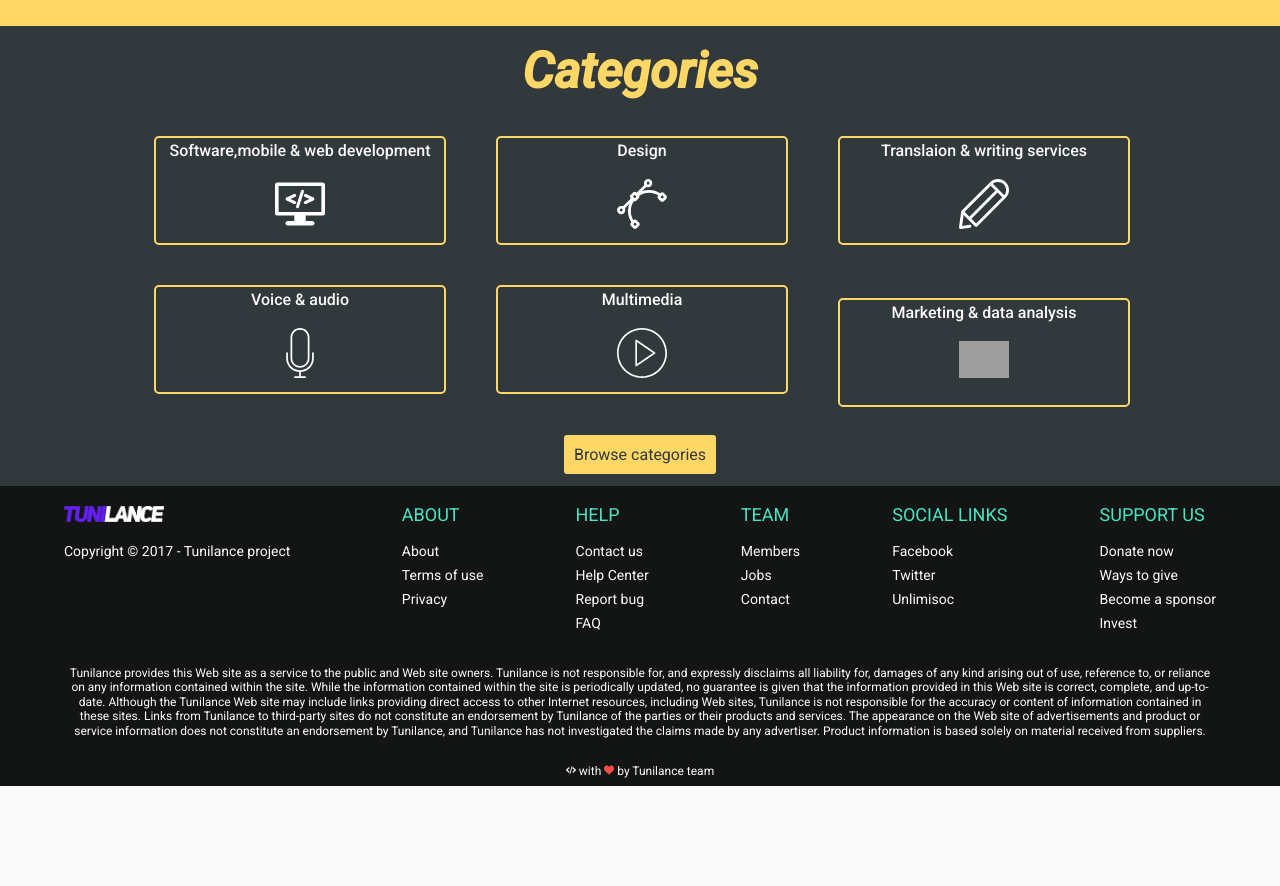
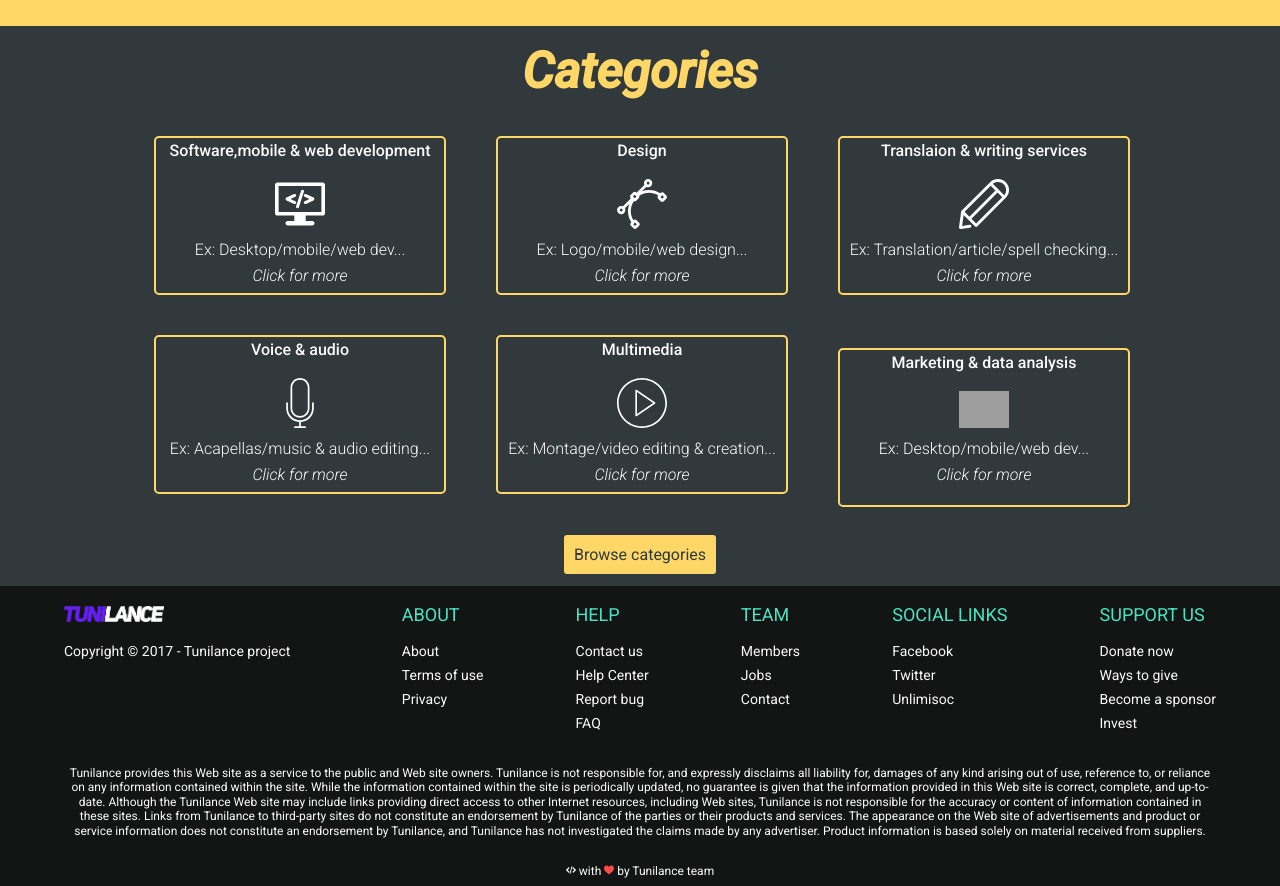
Before and after one commit to kairodem/freelance, a PHP site: page / in a window 1280 px wide. Shown: the part 1594-2480 px from the top of the page. Before the commit the page ends 2380 px from the top, so only its background shows below. Run offline with PHP 8.4, Linux system fonts and the light colour scheme; grey boxes are pictures that could not be loaded.

Commit message:
Touchups on categories and removed click sound

```diff
--- a/assets/css/main.css
+++ b/assets/css/main.css
@@ -235,7 +235,7 @@ body{
 }
 .categories{
 	width: 100%;
-	height: 460px;
+	height: 560px;
 	background-color: #31393c;
 }
 .categories h1{
@@ -261,10 +261,16 @@ body{
 }
 .categories .category ul li div{
 	width: 100%;
-	height: 100px;
+	height: 150px;
 	border: 2px solid #fed766;
 	border-radius: 5px;
 	padding-top: 5px;
+}
+.categories .category ul li div ul li{
+	width: 100%;
+	margin-bottom: 0;
+	margin-top: 10px;
+	font-weight: 300;
 }
 .categories a#browsecat{
 	width: 100%;
@@ -272,6 +278,12 @@ body{
 	background-color: #fed766;
 	padding: 10px;
 	border-radius: 3px;
+	transition-duration: 0.2s;
+}
+.categories a#browsecat:hover{
+	transition-duration: 0.2s;
+	background-color: #48e5c2;
+	color: #fcfaf9;
 }
 /*
 .categories .category ul li div ul{
--- a/index.php
+++ b/index.php
@@ -25,7 +25,7 @@
 			<center>
 				<h1>Become a freelancer today!</h1>
 				<h2>Free *, simple and fast. The best freelance experience for Tunisian creative minds.</h2>
-				<div class="btn"><a href="#" onclick="play()">Start now</a></div><br>
+				<div class="btn"><a href="#">Start now</a></div><br>
 				<h2>Or</h2><br>
 				<div class="search">
 					<center>
@@ -36,17 +36,6 @@
 						</ul>
 					</center>
 				</div>
-				<audio id="aud">
-				  <source src="assets/sound/click.wav" type="audio/wav">
-				  Your browser does not support the audio element.
-				</audio>
-				<script>
-					var x = document.getElementById("aud");
-					x.volume = 0.5;
-					function play() {
-					    x.play();
-					}
-				</script>
 				<h3>* Memberships are aquired by users, all users get the same features. <a href="">Learn more</a>.</h3>
 			</center>
 		</div>
@@ -127,18 +116,30 @@
 							<div>
 								<h2>Software,mobile & web development</h2>
 								<img src="assets/img/categories/programming.svg" width="50">
+								<ul>
+									<li>Ex: Desktop/mobile/web dev...</li>
+									<li style="font-style: italic;">Click for more</li>
+								</ul>
 							</div>
 						</li>
 						<li id="catsep">
 							<div>
 								<h2>Design</h2>
 								<img src="assets/img/categories/design.svg" width="50">
+								<ul>
+									<li>Ex: Logo/mobile/web design...</li>
+									<li style="font-style: italic;">Click for more</li>
+								</ul>
 							</div>
 						</li>
 						<li>
 							<div>
 								<h2>Translaion & writing services</h2>
 								<img src="assets/img/categories/writing.svg" width="50">
+								<ul>
+									<li>Ex: Translation/article/spell checking...</li>
+									<li style="font-style: italic;">Click for more</li>
+								</ul>
 							</div>
 						</li>
 					</ul>
@@ -147,18 +148,30 @@
 							<div>
 								<h2>Voice & audio</h2>
 								<img src="assets/img/categories/sound.svg" width="50">
+								<ul>
+									<li>Ex: Acapellas/music & audio editing...</li>
+									<li style="font-style: italic;">Click for more</li>
+								</ul>
 							</div>
 						</li>
 						<li id="catsep">
 							<div>
 								<h2>Multimedia</h2>
 								<img src="assets/img/categories/multimedia.svg" width="50">
+								<ul>
+									<li>Ex: Montage/video editing & creation...</li>
+									<li style="font-style: italic;">Click for more</li>
+								</ul>
 							</div>
 						</li>
 						<li>
 							<div>
 								<h2>Marketing & data analysis</h2>
 								<img src="assets/img/categories/marketing.svg" width="50">
+								<ul>
+									<li>Ex: Desktop/mobile/web dev...</li>
+									<li style="font-style: italic;">Click for more</li>
+								</ul>
 							</div>
 						</li>
 					</ul>
```
Also changed, not shown: 1 other file.
